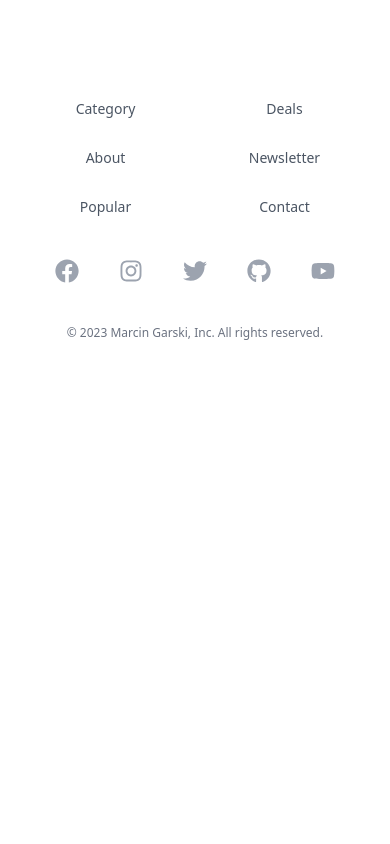
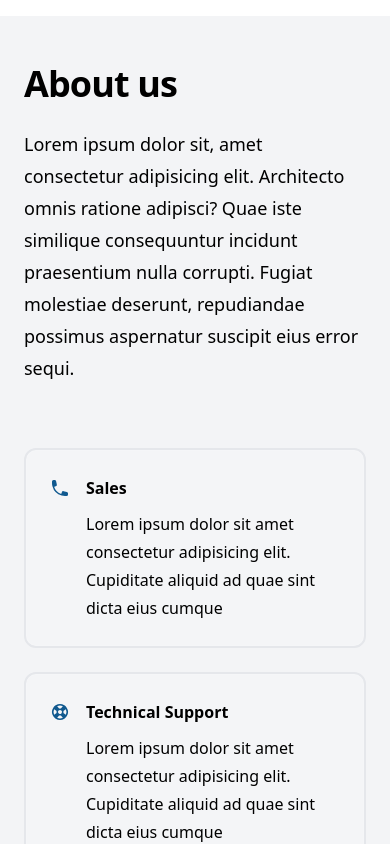
Before and after one commit to margsoftbf/Terabit-Supply, a Next.js app: page / in a window 390 px wide. Shown: the part 4260-5104 px from the top of the page. Before the commit the page ends 4683 px from the top, so only its background shows below. Built offline with nearby package versions, Linux system fonts and the light colour scheme.

Commit message:
Add about section

```diff
--- /dev/null
+++ b/src/components/Aboutus.tsx
@@ -0,0 +1,40 @@
+import { aboutUsCards } from '@/data/data';
+
+const Aboutus = () => {
+	return (
+		<div id='aboutus' className='relative isolate overflow-hidden bg-gray-100 py-12'>
+			<div className='mx-auto max-w-7xl px-6 lg:px-8'>
+				<div className='mx-auto max-w-2xl lg:mx-0'>
+					<h2 className='text-4xl font-bold tracking-tight text-black sm:text-6xl'>
+						About us
+					</h2>
+					<p className='mt-6 text-lg leading-8 text-black'>
+						Lorem ipsum dolor sit, amet consectetur adipisicing elit. Architecto
+						omnis ratione adipisci? Quae iste similique consequuntur incidunt
+						praesentium nulla corrupti. Fugiat molestiae deserunt, repudiandae
+						possimus aspernatur suscipit eius error sequi.
+					</p>
+				</div>
+				<div className='mx-auto mt-16 grid max-w-2xl grid-cols-1 gap-6 sm:mt-20 lg:mx-0 lg:max-w-none lg:grid-cols-3 lg:gap-8'>
+					{aboutUsCards.map((card) => (
+						<div
+							key={card.name}
+							className='flex gap-x-4 rounded-xl bg-white/5 p-6 ring-1 ring-inset ring-white/10 border-2 cursor-pointer hover:border-darkBlue hover:bg-white/10 transition'
+						>
+							<card.icon
+								className='h-7 w-5 flex-none text-darkBlue'
+								aria-hidden='true'
+							/>
+							<div className='text-base leading-7'>
+								<h3 className='font-semibold text-black'>{card.name}</h3>
+								<p className='mt-2 text-black'>{card.description}</p>
+							</div>
+						</div>
+					))}
+				</div>
+			</div>
+		</div>
+	);
+};
+
+export default Aboutus;
--- a/src/components/Newsletter.tsx
+++ b/src/components/Newsletter.tsx
@@ -2,7 +2,7 @@ import React from 'react';
 
 const Newsletter = () => {
 	return (
-		<div className='bg-gray-100 py-16 mt-16 sm:py-24 lg:py-32 flex text-center'>
+		<div id='newsletter' className='bg-gray-100 py-16 mt-16 sm:py-24 lg:py-32 flex text-center'>
 			<div className='mx-auto grid max-w-8xl grid-cols-1 gap-10 px-6 lg:grid-cols-12 lg:gap-8 lg:px-8'>
 				<div className='max-w-xl text-3xl font-bold tracking-tight text-gray-900 sm:text-4xl lg:col-span-7'>
 					<h2 className='inline sm:block lg:inline xl:block'>
--- a/src/components/Popular.tsx
+++ b/src/components/Popular.tsx
@@ -7,7 +7,7 @@ const Popular = () => {
 	const trendingProducts = productsData.filter((product) => product.isTrending);
 
 	return (
-		<div className='bg-gray-100 my-8'>
+		<div id='popular' className='bg-gray-100 my-8'>
 			<div className='mx-auto flex flex-col px-4 py-12 sm:px-6 lg:max-w-8xl'>
 				<div className='flex items-center justify-between relative'>
 					<h2 className='text-2xl font-bold tracking-tight text-gray-900'>
--- a/src/components/Testimonials.tsx
+++ b/src/components/Testimonials.tsx
@@ -2,7 +2,7 @@ import { testimonialsSection } from '@/data/data';
 
 const Testimonials = () => {
 	return (
-		<div className='bg-white py-12 sm:py-12'>
+		<div id='testimonials' className='bg-white py-12 sm:py-12'>
 			<div className='mx-auto max-w-7xl px-6 lg:px-8'>
 				<div className='mx-auto max-w-xl text-center'>
 					<p className='mt-2 text-3xl font-bold tracking-tight text-gray-900 sm:text-4xl'>
--- a/src/data/data.tsx
+++ b/src/data/data.tsx
@@ -1,12 +1,11 @@
 export const navigation = [
 	{ name: 'Home', href: '/', hash: '/', current: true },
 	{ name: 'Category', href: 'categories', hash: 'categories', current: false },
-	{ name: 'About us', href: '#', current: false },
-	{ name: 'Popular', href: '#', current: false },
-	{ name: 'Deals', href: '#', current: false },
-	{ name: 'Newsletter', href: '#', current: false },
-	{ name: 'Testimonials', href: '#', current: false },
-	{ name: 'Contact', href: '#', current: false },
+	{ name: 'About us', href: 'aboutus', current: false },
+	{ name: 'Popular', href: 'popular', current: false },
+	{ name: 'Newsletter', href: 'newsletter', current: false },
+	{ name: 'Testimonials', href: 'testimonials', current: false },
+	{ name: 'Contact', href: 'contact', current: false },
 ];
 
 import procesorSmall from '../../public/assets/hero/procesor-small.webp';
@@ -1094,3 +1093,30 @@ export const testimonialsSection = [
 	},
 
 ];
+
+import {
+	LifebuoyIcon,
+	NewspaperIcon,
+	PhoneIcon,
+} from '@heroicons/react/20/solid';
+
+export const aboutUsCards = [
+	{
+		name: 'Sales',
+		description:
+			'Lorem ipsum dolor sit amet consectetur adipisicing elit. Cupiditate aliquid ad quae sint dicta eius cumque',
+		icon: PhoneIcon,
+	},
+	{
+		name: 'Technical Support',
+		description:
+			'Lorem ipsum dolor sit amet consectetur adipisicing elit. Cupiditate aliquid ad quae sint dicta eius cumque',
+		icon: LifebuoyIcon,
+	},
+	{
+		name: 'Media Inquiries',
+		description:
+			'Lorem ipsum dolor sit amet consectetur adipisicing elit. Cupiditate aliquid ad quae sint dicta eius cumque',
+		icon: NewspaperIcon,
+	},
+];
--- a/src/pages/index.tsx
+++ b/src/pages/index.tsx
@@ -4,6 +4,7 @@ import Popular from '@/components/Popular';
 import Brands from '@/components/Brands';
 import Newsletter from '@/components/Newsletter';
 import Testimonials from '@/components/Testimonials';
+import Aboutus from '@/components/Aboutus';
 
 export default function Home() {
 	return (
@@ -14,6 +15,7 @@ export default function Home() {
 			<Brands />
 			<Newsletter />
 			<Testimonials />
+			<Aboutus />
 		</main>
 	);
 }
```
